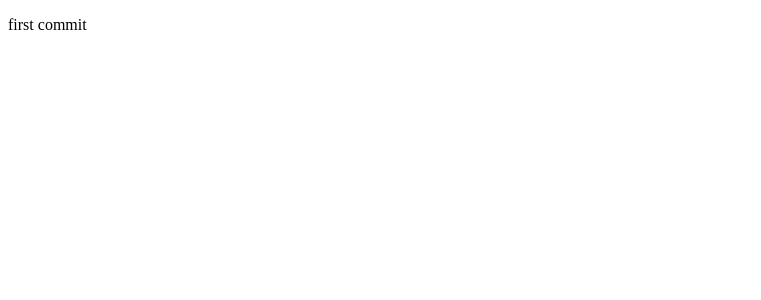
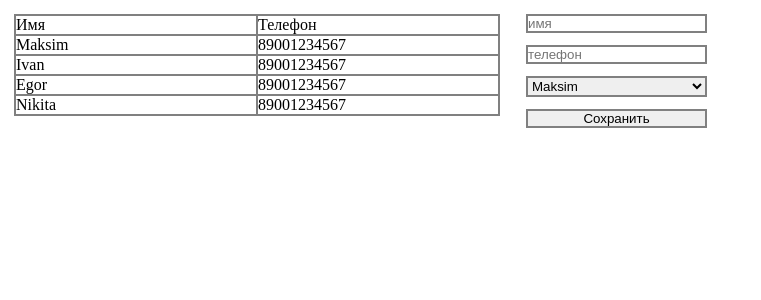
Before and after one commit to chelovechek48/user-table, a Vue app: page / in a window 1280 px wide. Shown: the top 300 px of the page, without its empty margins (0-761 px from the left). Built offline with nearby package versions, Linux system fonts and the light colour scheme.

Commit message:
Added components template

```diff
--- a/src/App.vue
+++ b/src/App.vue
@@ -1,3 +1,30 @@
+<script>
+import AppTable from '@/components/AppTable';
+import AppForm from '@/components/AppForm';
+
+export default {
+  name: 'App',
+  components: {
+    AppTable,
+    AppForm,
+  },
+};
+</script>
+
 <template>
-  <p>first commit</p>
+  <div class="container">
+    <AppTable/>
+    <AppForm/>
+  </div>
 </template>
+
+<style>
+@import 'styles/normalize.css';
+
+.container {
+  padding: 1rem;
+
+  display: flex;
+  gap: 2rem;
+}
+</style>
--- /dev/null
+++ b/src/assets/json/usersInfo.json
@@ -0,0 +1,18 @@
+[
+  {
+    "name": "Maksim",
+    "phone": "89001234567"
+  },
+  {
+    "name": "Ivan",
+    "phone": "89001234567"
+  },
+  {
+    "name": "Egor",
+    "phone": "89001234567"
+  },
+  {
+    "name": "Nikita",
+    "phone": "89001234567"
+  }
+]
--- /dev/null
+++ b/src/components/AppForm.vue
@@ -0,0 +1,35 @@
+<script>
+import usersList from '@/assets/json/usersInfo.json';
+
+export default {
+  data() {
+    return {
+      users: usersList,
+    };
+  },
+};
+</script>
+
+<template>
+  <form class="form" action="">
+    <input class="form__item" type="text" name="name" id="name" placeholder="имя">
+    <input class="form__item" type="text" name="phone" id="phone" placeholder="телефон">
+    <select class="form__item" name="parent" id="parent">
+      <option v-for="user in users" :key="user.name" :value="user.name">
+        {{ user.name }}
+      </option>
+    </select>
+    <button class="form__item">Сохранить</button>
+  </form>
+</template>
+
+<style scopep>
+.form {
+  display: flex;
+  flex-direction: column;
+  gap: 1rem;
+}
+.form__item {
+  box-shadow: 0 0 0 2px gray;
+}
+</style>
--- /dev/null
+++ b/src/components/AppTable.vue
@@ -0,0 +1,43 @@
+<script>
+import usersList from '@/assets/json/usersInfo.json';
+
+export default {
+  data() {
+    return {
+      users: usersList,
+    };
+  },
+};
+</script>
+
+<template>
+  <ul class="table">
+    <li class="table__item">
+      <div class="table__cell">Имя</div>
+      <div class="table__cell">Телефон</div>
+    </li>
+    <li class="table__item"
+      v-for="user in users" :key="user.name">
+      <div class="table__cell">{{ user.name }}</div>
+      <div class="table__cell">{{ user.phone }}</div>
+    </li>
+  </ul>
+</template>
+
+<style scoped>
+.table {
+  width: 30rem;
+
+  display: flex;
+  flex-direction: column;
+  gap: 2px;
+}
+.table__item {
+  display: flex;
+  gap: 2px;
+}
+.table__cell {
+  flex: 0 0 50%;
+  box-shadow: 0 0 0 2px gray;
+}
+</style>
--- /dev/null
+++ b/src/styles/normalize.css
@@ -0,0 +1,13 @@
+* {
+  color: inherit;
+  text-decoration: none;
+  padding: 0;
+  margin: 0;
+  border: none;
+  box-sizing: border-box;
+  font-style: normal;
+}
+
+ul, ol {
+  list-style: none;
+}
```
